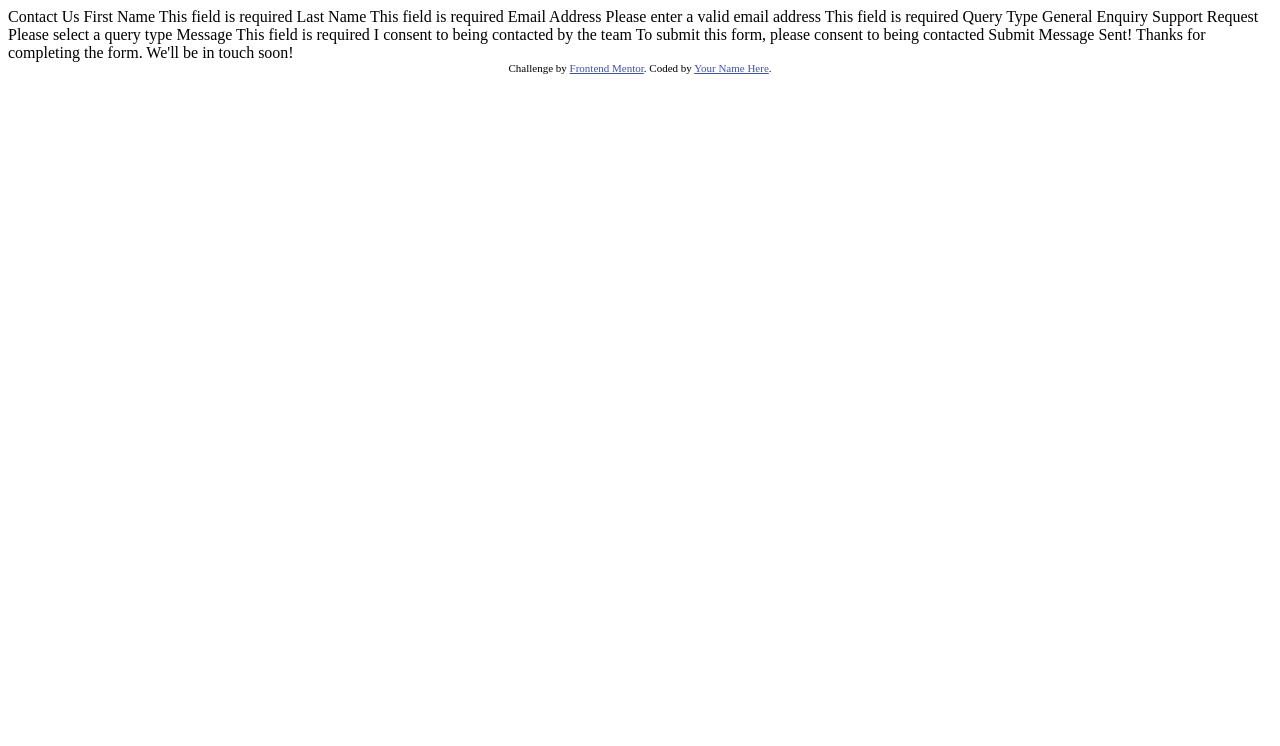
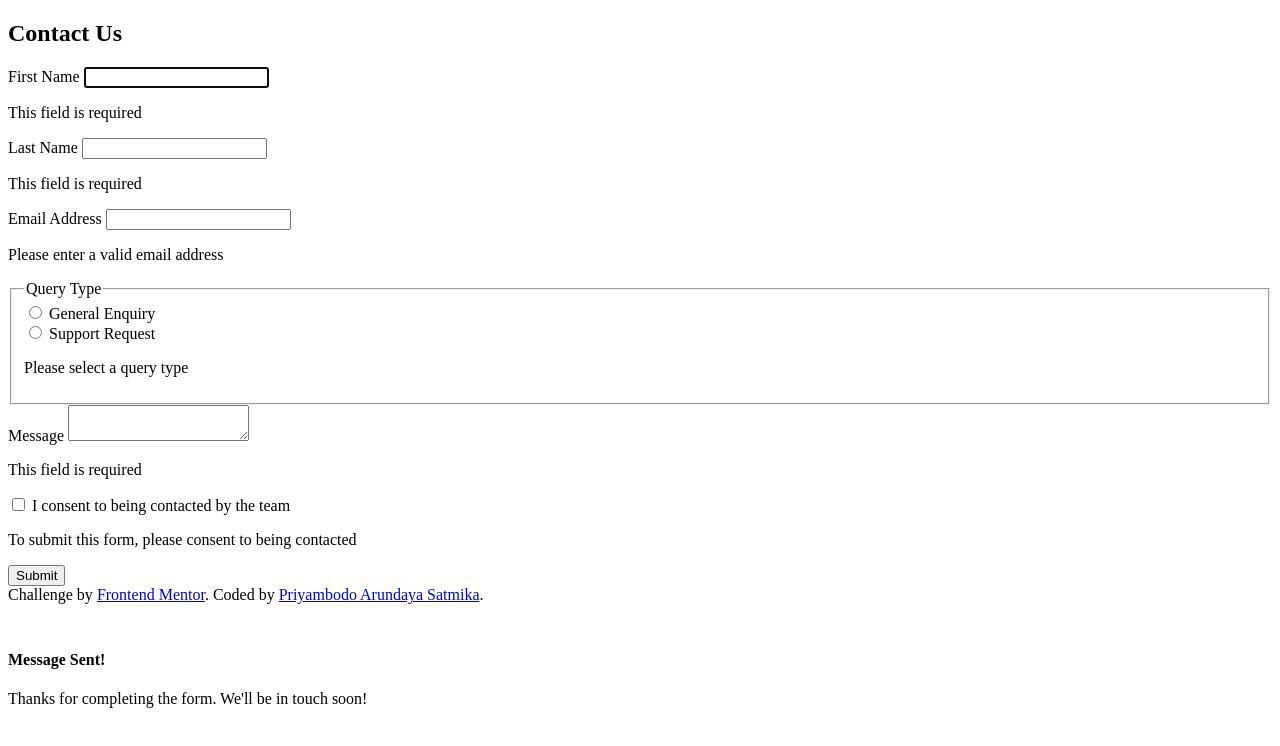
Before and after one commit to JavaneseIvankov/frontendmentor-contact-form, a plain HTML site: page index.html in a window 1280 px wide. Drawn offline with Linux system fonts and the light colour scheme.

Commit message:
feat: html structure

```diff
--- a/index.html
+++ b/index.html
@@ -1,52 +1,92 @@
 <!DOCTYPE html>
 <html lang="en">
+
 <head>
-  <meta charset="UTF-8">
-  <meta name="viewport" content="width=device-width, initial-scale=1.0"> <!-- displays site properly based on user's device -->
+   <meta charset="UTF-8">
+   <meta name="viewport" content="width=device-width, initial-scale=1.0">
 
-  <link rel="icon" type="image/png" sizes="32x32" href="./assets/images/favicon-32x32.png">
+   <link rel="icon" type="image/png" sizes="32x32" href="./assets/images/favicon-32x32.png">
+   <link rel="stylesheet" href="./reset.css">
+   <link rel="stylesheet" href="./styles.css">
 
-  <title>Frontend Mentor | Contact form</title>
+   <title>Frontend Mentor | Contact form</title>
 
-  <!-- Feel free to remove these styles or customise in your own stylesheet 👍 -->
-  <style>
-    .attribution { font-size: 11px; text-align: center; }
-    .attribution a { color: hsl(228, 45%, 44%); }
-  </style>
 </head>
+
 <body>
 
-  Contact Us
+   <section id="form-section">
+      <div class="container">
+         <h1>Contact Us</h1>
+         <form id='form' action="">
+            <div id="name-container">
+               <div class="item-container">
+                  <label for="first-name" class="required-label">First Name</label>
+                  <input type="text" name="first-name" id="first-name" class="form-item" required autofocus></input>
+                  <p class="warning">This field is required</p>
+               </div>
+               <div class="item-container">
+                  <label for="last-name" class="required-label">Last Name</label>
+                  <input type="text" name="last-name" id="last-name" class="form-item" required></input>
+                  <p class="warning">This field is required</p>
+               </div>
+            </div>
+            <div class="item-container">
+               <label for="email" class="required-label">Email Address</label>
+               <input type="email" name="email" id="email" class="form-item" required></input>
+               <p class="warning">Please enter a valid email address</p>
+            </div>
+            <fieldset>
+               <legend class="required-label">Query Type</legend>
+               <div id="query-container">
+                  <div class="option-item form-item item-container">
+                     <input type="radio" name="query-type" id="general-equiry" required>
+                     <label for="general-equiry">General Enquiry</label>
+                  </div>
+                  <div class="option-item form-item item-container">
+                     <input type="radio" name="query-type" id="support-request" required>
+                     <label for="support-request">Support Request</label>
+                  </div>
+               </div>
+               <p class="warning">Please select a query type</p>
+            </fieldset>
+            <div class="item-container">
+               <label for="message" class="required-label">Message</label>
+               <textarea name="message" id="message" class="form-item" required></textarea>
+               <p class="warning">This field is required</p>
+            </div>
 
-  First Name
-  This field is required
+            <div class="item-container">
+               <div id="consent-container">
+                  <input type="checkbox" name="consent" id="consent" required>
+                  <label for="consent" class="required-label">I consent to being contacted by the team</label>
+               </div>
+               <p class="warning">To submit this form, please consent to being contacted</p>
+            </div>
 
-  Last Name
-  This field is required
 
-  Email Address
-  Please enter a valid email address
-  This field is required
+            <button type="submit" id="form-submit">Submit</button>
+         </form>
 
-  Query Type
-  General Enquiry
-  Support Request
-  Please select a query type
+      </div>
+   </section>
 
-  Message
-  This field is required
+   <div class="attribution">
+      Challenge by <a href="https://www.frontendmentor.io?ref=challenge">Frontend Mentor</a>.
+      Coded by <a href="#">Priyambodo Arundaya Satmika</a>.
+   </div>
 
-  I consent to being contacted by the team
-  To submit this form, please consent to being contacted
+   <div id="alert">
+      <div class="container">
+         <div id="title">
+            <img src="./assets/images/icon-success-check.svg" alt="">
+            <h4>Message Sent!</h4>
+         </div>
+         <p>Thanks for completing the form. We'll be in touch soon!</p>
 
-  Submit
+      </div>
+   </div>
 
-  Message Sent!
-  Thanks for completing the form. We'll be in touch soon!
-
-  <div class="attribution">
-    Challenge by <a href="https://www.frontendmentor.io?ref=challenge">Frontend Mentor</a>.
-    Coded by <a href="#">Your Name Here</a>.
-  </div>
+   <script src="index.js"></script>
 </body>
 </html>
```
